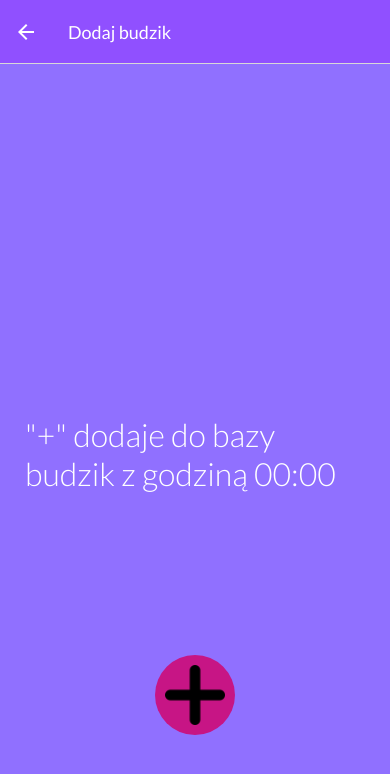
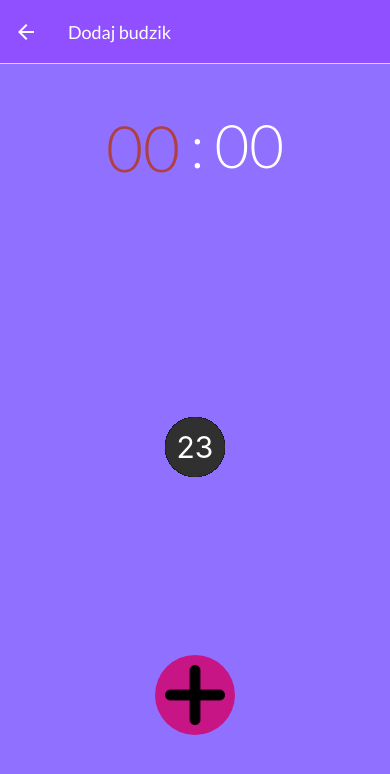
Before and after one commit to bjaworski2002/React-native-Sqlite-app, a React Native app: screen /addClock in a window 390 px wide. Shown: the top 774 px of the page. Built offline with nearby package versions, Linux system fonts and the light colour scheme; what expo-sqlite would draw is missing.

Commit message:
hours and minutes selection

```diff
--- a/components/AddClock.js
+++ b/components/AddClock.js
@@ -1,4 +1,4 @@
-import React from 'react';
+import React, {useState} from 'react';
 import {View, Text, StyleSheet, Dimensions, Image, TouchableOpacity, LogBox} from 'react-native';
 import Database from "./functions/Database";
 
@@ -6,9 +6,56 @@ LogBox.ignoreLogs([
     'Non-serializable values were found in the navigation state',
 ]);
 
-export default function AddClock(props){
-    return(<View style={styles.cont}>
-        <Text style={styles.subText}>"+" dodaje do bazy budzik z godziną 00:00</Text>
+export default function AddClock(props) {
+    const [hours, setHours] = useState(0)
+    const [minutes, setMinutes] = useState(0)
+    const [toggle, setToggle] = useState('hours')
+    return (<View style={styles.cont}>
+        <View style={styles.timeCont}>
+            <TouchableOpacity onPress={() => setToggle('hours')}>
+                <Text
+                    style={toggle === 'hours' ? styles.subToggleText : styles.subText}>{hours < 10 ? '0' : null}{hours}</Text>
+            </TouchableOpacity>
+            <Text style={styles.subText}>:</Text>
+            <TouchableOpacity onPress={() => setToggle('minutes')}>
+                <Text
+                    style={toggle === 'minutes' ? styles.subToggleText : styles.subText}>{minutes < 10 ? '0' : null}{minutes}</Text>
+            </TouchableOpacity>
+        </View>
+        <View style={styles.timersClock}>
+            {/* godziny 0-11 albo minuty 0-55*/}
+            {[...Array(12)].map((value, index) => <View key={index} style={[styles.element,
+                {
+                    transform: [
+                        {translateX: `${140 * Math.cos((index - 3) * 0.524)}`},
+                        {translateY: `${140 * Math.sin((index - 3) * 0.524)}`},
+                    ]
+                }
+            ]}>
+                <TouchableOpacity style={styles.element} onPress={() => {
+                    toggle === 'hours' ? setHours(index) : setMinutes(index * 5)
+                }}>
+                    <Text style={{fontSize: 30, color: 'white'}}>{toggle === 'hours' ? index : index * 5}</Text>
+                </TouchableOpacity>
+            </View>)}
+            {/* godziny 12-23 */}
+            {toggle === 'hours' ? ([...Array(12)].map((value, index) => <View key={index} style={[styles.element,
+                {
+                    transform: [
+                        {translateX: `${80 * Math.cos((index - 3) * 0.524)}`},
+                        {translateY: `${80 * Math.sin((index - 3) * 0.524)}`},
+                        {scale: 0.65}
+                    ],
+                }
+            ]}>
+                <TouchableOpacity style={[styles.element, {backgroundColor: '#303030'}]} onPress={() => {
+                   setHours(index + 12)
+                }}>
+                    <Text style={{fontSize: 30, color: 'white'}}>{index + 12}</Text>
+                </TouchableOpacity>
+            </View>)) : null}
+        </View>
+        <View style={{flex: 1.5}}/>
         <TouchableOpacity style={styles.addButton} onPress={() => {
             props.route.params.addHandle()
             props.navigation.pop()
@@ -29,12 +76,28 @@ const styles = StyleSheet.create({
         justifyContent: 'center',
         padding: 20,
     },
+    timeCont: {
+        flex: 1,
+        flexDirection: "row",
+        padding: 20,
+    },
+    timersClock: {
+        flex: 4,
+        justifyContent: "center",
+        alignItems: 'center',
+        width: Dimensions.get("window").width * 0.9
+    },
+    subToggleText: {
+        color: "#b04040",
+        fontSize: 64,
+        fontFamily: "Light",
+        padding: 5,
+    },
     subText: {
         color: "#fff",
-        fontSize: 32,
+        fontSize: 60,
         fontFamily: "Light",
         padding: 5,
-
     },
     addButton: {
         width: 80,
@@ -50,5 +113,15 @@ const styles = StyleSheet.create({
         width: 60,
         height: 60,
         resizeMode: 'contain',
-    }
+    },
+    element: {
+        position: 'absolute',
+        width: 60,
+        height: 60,
+        backgroundColor: "#000000",
+        borderRadius: 30,
+        justifyContent: 'center',
+        alignItems: 'center'
+    },
+
 });
--- a/components/ListItems.js
+++ b/components/ListItems.js
@@ -15,7 +15,6 @@ const Item = (props) => {
         outputRange: [0, 1]
     })
 
-    useEffect(()=>{ console.log(HeightInterpolate)},[HeightInterpolate])
     const weeksDay = ["monday", "tuesday", "wednesday", "thursday", "friday", "saturday", "sunday"]
     return (
         <View style={styles.innerCont}>
```
